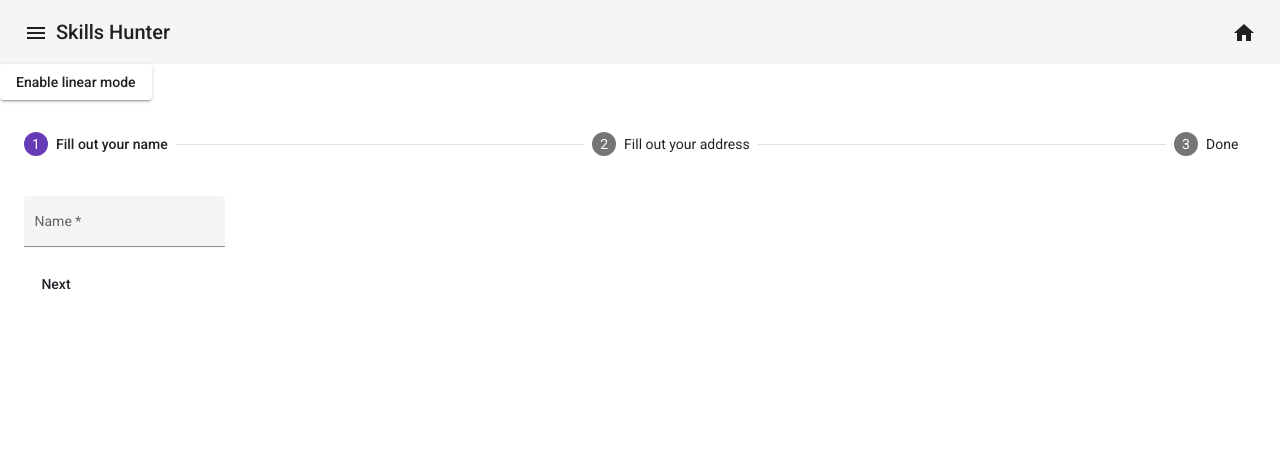
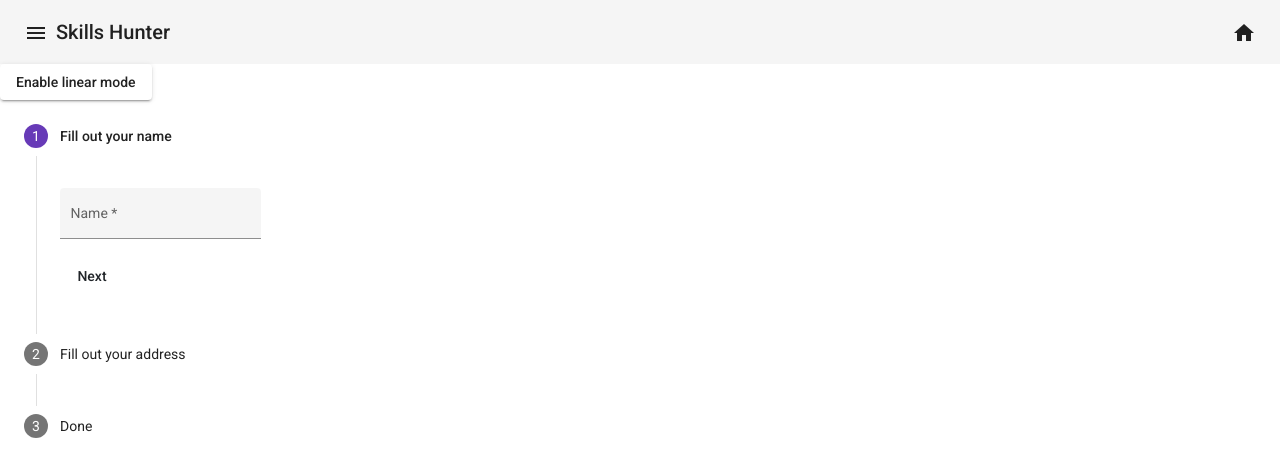
Before and after one commit to COS301-SE-2021/Skills-Hunter, an Angular app in the folder SkillsHunterFrontend/: page /createproject in a window 1280 px wide. Shown: the top 476 px of the page. Built offline with nearby package versions, Linux system fonts and the light colour scheme.

Commit message:
Minor change to stepper

```diff
--- a/SkillsHunterFrontend/src/app/createproject/createproject.component.html
+++ b/SkillsHunterFrontend/src/app/createproject/createproject.component.html
@@ -1,7 +1,7 @@
 <button mat-raised-button (click)="isLinear = !isLinear" id="toggle-linear">
   {{!isLinear ? 'Enable linear mode' : 'Disable linear mode'}}
 </button>
-<mat-stepper [linear]="isLinear" #stepper>
+<mat-vertical-stepper [linear]="isLinear" #stepper>
   <mat-step [stepControl]="firstFormGroup">
     <form [formGroup]="firstFormGroup">
       <ng-template matStepLabel>Fill out your name</ng-template>
@@ -35,4 +35,4 @@
       <button mat-button (click)="stepper.reset()">Reset</button>
     </div>
   </mat-step>
-</mat-stepper>
+</mat-vertical-stepper>
```
